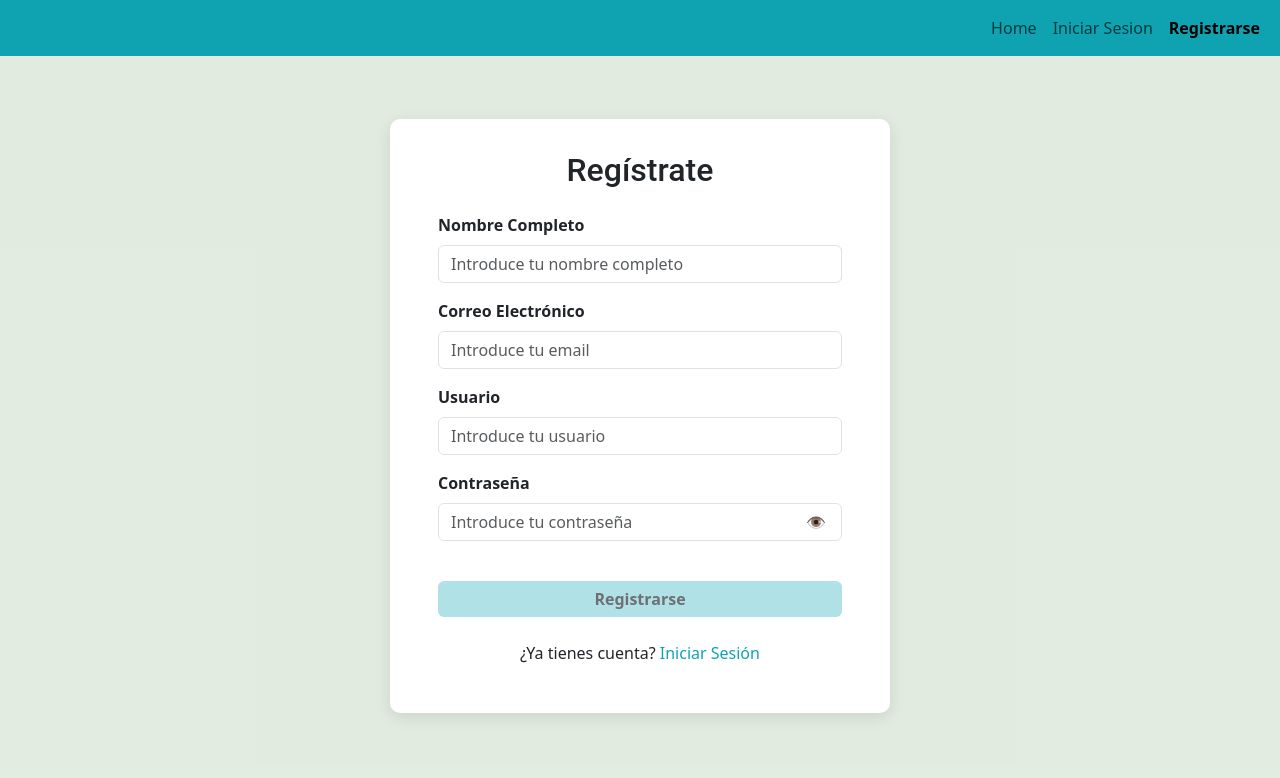
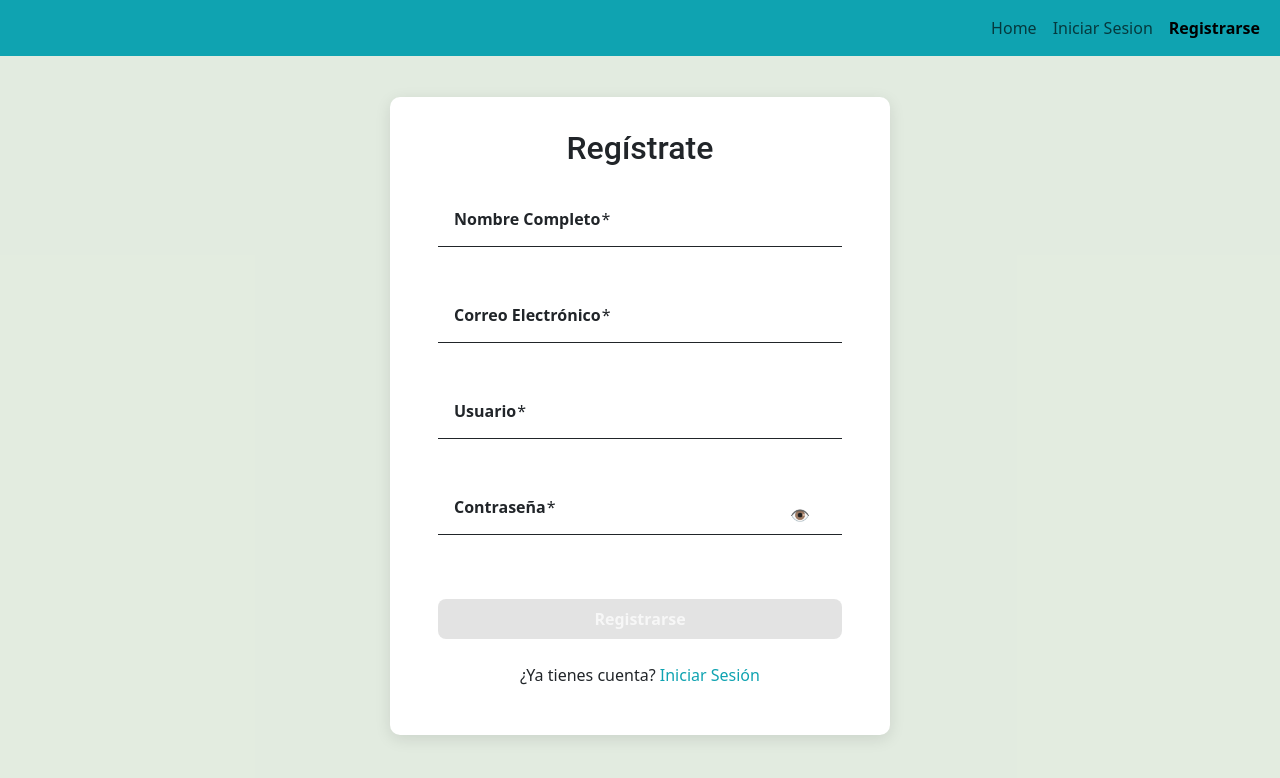
Before and after one commit to mcnudi/fullStackAngular, an Angular app: page /register in a window 1280 px wide. Shown: the top 778 px of the page. Built offline with nearby package versions, Linux system fonts and the light colour scheme.

Commit message:
Primeros pasos con Angular material
Instalación de Angular Material + login y registro adaptados a Angular Material

```diff
--- a/angular.json
+++ b/angular.json
@@ -94,5 +94,8 @@
         }
       }
     }
+  },
+  "cli": {
+    "analytics": false
   }
 }
--- a/package.json
+++ b/package.json
@@ -14,6 +14,7 @@
     "@angular/compiler": "^19.2.0",
     "@angular/core": "^19.2.0",
     "@angular/forms": "^19.2.0",
+    "@angular/material": "^19.2.17",
     "@angular/platform-browser": "^19.2.0",
     "@angular/platform-browser-dynamic": "^19.2.0",
     "@angular/router": "^19.2.0",
--- a/src/app/pages/login/login.component.css
+++ b/src/app/pages/login/login.component.css
@@ -23,3 +23,27 @@
         background-color: rgb(15, 163, 177);
     }
   }
+
+  button[mat-raised-button] {
+    background-color: rgba(15, 163, 177, 1) !important;
+    color: white !important;
+    font-size: 1rem;
+    font-weight: bold;
+    padding: 0.75rem 1.5rem;
+    border-radius: 8px; /* Bordes redondeados */
+    transition: background-color 0.3s ease, transform 0.2s ease;
+    box-shadow: 0 4px 8px rgba(0, 0, 0, 0.2);
+  }
+
+  button[mat-raised-button]:hover {
+    background-color: rgb(13, 145, 157) !important;
+    transform: translateY(-2px); /* Elevación */
+    box-shadow: 0 6px 12px rgba(0, 0, 0, 0.3);
+  }
+
+  button[mat-raised-button]:disabled {
+    background-color: rgba(200, 200, 200, 0.5) !important;
+    color: rgba(255, 255, 255, 0.7) !important;
+    box-shadow: none;
+    cursor: not-allowed; /* Cursor deshabilitado */
+  }
--- a/src/app/pages/login/login.component.html
+++ b/src/app/pages/login/login.component.html
@@ -3,9 +3,10 @@
       <h2 class="text-center mb-4">Iniciar Sesión</h2>
 
       <form [formGroup]="loginForm" (ngSubmit)="onLogin()">
-        <div class="mb-3">
-          <label for="usuario" class="form-label fw-bold">Usuario</label>
+        <mat-form-field class="w-100 mb-3" appearance="fill">
+          <mat-label for="usuario" class="form-label fw-bold">Usuario</mat-label>
           <input
+            matInput
             type="text"
             id="usuario"
             class="form-control"
@@ -13,14 +14,15 @@
             placeholder="Introduce tu usuario"
           />
           @if (checkControl('usuario', 'required')) {
-            <p class="text-danger">El campo es obligatorio</p>
+            <mat-error class="text-danger">El campo es obligatorio</mat-error>
           }
-        </div>
+        </mat-form-field>
 
-        <div class="mb-3">
-          <label for="contrasena" class="form-label fw-bold">Contraseña</label>
+        <mat-form-field class="w-100 mb-3" appearance="fill">
+          <mat-label for="contrasena" class="form-label fw-bold">Contraseña</mat-label>
           <div class="position-relative">
             <input
+            matInput
             [type]="showPassword ? 'text' : 'password'"
             id="contrasena"
             class="form-control"
@@ -40,11 +42,15 @@
           </div>
 
           @if (checkControl('contrasena', 'required')) {
-            <p class="text-danger">El campo es obligatorio</p>
+            <mat-error class="text-danger">El campo es obligatorio</mat-error>
           }
-        </div>
+        </mat-form-field>
 
-        <button type="submit" class="btn w-100 btn-primary-color mt-4 fw-bold" [disabled]="loginForm.invalid">
+        <button
+        mat-raised-button
+        color="primary"
+        class="w-100 mt-4 d-flex align-items-center justify-content-center gap-2"
+        [disabled]="loginForm.invalid">
           Iniciar Sesión
         </button>
       </form>
--- a/src/app/pages/register/register.component.css
+++ b/src/app/pages/register/register.component.css
@@ -23,3 +23,27 @@
         background-color: rgb(15, 163, 177);
     }
   }
+
+  button[mat-raised-button] {
+    background-color: rgba(15, 163, 177, 1) !important;
+    color: white !important;
+    font-size: 1rem;
+    font-weight: bold;
+    padding: 0.75rem 1.5rem;
+    border-radius: 8px; /* Bordes redondeados */
+    transition: background-color 0.3s ease, transform 0.2s ease;
+    box-shadow: 0 4px 8px rgba(0, 0, 0, 0.2);
+  }
+
+  button[mat-raised-button]:hover {
+    background-color: rgb(13, 145, 157) !important;
+    transform: translateY(-2px); /* Elevación */
+    box-shadow: 0 6px 12px rgba(0, 0, 0, 0.3);
+  }
+
+  button[mat-raised-button]:disabled {
+    background-color: rgba(200, 200, 200, 0.5) !important;
+    color: rgba(255, 255, 255, 0.7) !important;
+    box-shadow: none;
+    cursor: not-allowed; /* Cursor deshabilitado */
+  }
--- a/src/app/pages/register/register.component.html
+++ b/src/app/pages/register/register.component.html
@@ -3,11 +3,11 @@
     <h2 class="text-center mb-4">Regístrate</h2>
 
     <form [formGroup]="registerForm" (ngSubmit)="onRegister()">
-      <div class="mb-3">
-        <label for="nombreCompleto" class="form-label fw-bold"
-          >Nombre Completo</label
-        >
+      <mat-form-field class="w-100 mb-3" appearance="fill">
+        <mat-label for="nombreCompleto" class="form-label fw-bold"
+          >Nombre Completo</mat-label>
         <input
+          matInput
           type="text"
           id="nombreCompleto"
           class="form-control"
@@ -15,12 +15,13 @@
           placeholder="Introduce tu nombre completo"
         />
         @if (checkControl('nombreCompleto', 'required')) {
-        <p class="text-danger">El campo es obligatorio</p>
+        <mat-error class="text-danger">El campo es obligatorio</mat-error>
         }
-      </div>
-      <div class="mb-3">
-        <label for="email" class="form-label fw-bold">Correo Electrónico</label>
+      </mat-form-field>
+      <mat-form-field class="w-100 mb-3" appearance="fill">
+        <mat-label for="email" class="form-label fw-bold">Correo Electrónico</mat-label>
         <input
+          matInput
           type="text"
           id="email"
           class="form-control"
@@ -28,14 +29,15 @@
           placeholder="Introduce tu email"
         />
         @if (checkControl('email', 'required')) {
-        <p class="text-danger">El campo es obligatorio</p>
+        <mat-error class="text-danger">El campo es obligatorio</mat-error>
         } @if (checkControl('email', 'pattern')) {
-        <p class="text-danger">Introduce un correo válido</p>
+        <mat-error class="text-danger">Introduce un correo válido</mat-error>
         }
-      </div>
-      <div class="mb-3">
-        <label for="usuario" class="form-label fw-bold">Usuario</label>
+      </mat-form-field>
+      <mat-form-field class="w-100 mb-3" appearance="fill">
+        <mat-label for="usuario" class="form-label fw-bold">Usuario</mat-label>
         <input
+          matInput
           type="text"
           id="usuario"
           class="form-control"
@@ -43,14 +45,15 @@
           placeholder="Introduce tu usuario"
         />
         @if (checkControl('usuario', 'required')) {
-        <p class="text-danger">El campo es obligatorio</p>
+        <mat-error class="text-danger">El campo es obligatorio</mat-error>
         }
-      </div>
+      </mat-form-field>
 
-      <div class="mb-3">
-        <label for="contrasena" class="form-label fw-bold">Contraseña</label>
+      <mat-form-field class="w-100 mb-3" appearance="fill">
+        <mat-label for="contrasena" class="form-label fw-bold">Contraseña</mat-label>
         <div class="position-relative">
           <input
+            matInput
             [type]="showPassword ? 'text' : 'password'"
             id="contrasena"
             class="form-control"
@@ -77,24 +80,24 @@
           Seguridad: {{ seguridadContrasena }}
         </p>
         } @if (checkControl('contrasena', 'required')) {
-        <p class="text-danger text-sm mt-1">El campo es obligatorio</p>
+        <mat-error class="text-danger text-sm mt-1">El campo es obligatorio</mat-error>
         } @else if (checkControl('contrasena', 'pattern')) {
-        <p class="text-danger text-sm mt-1">
+        <mat-error class="text-danger text-sm mt-1">
           La contraseña debe contener al menos una mayúscula, una minúscula y un
           número
-        </p>
+        </mat-error>
         } @else if (checkControl('contrasena', 'minlength')) {
-        <p class="text-danger text-sm mt-1">
+        <mat-error class="text-danger text-sm mt-1">
           La contraseña debe tener al menos 8 caracteres
-        </p>
+        </mat-error>
         }
-      </div>
+      </mat-form-field>
 
       <button
-        type="submit"
-        class="btn w-100 btn-primary-color mt-4 fw-bold"
-        [disabled]="registerForm.invalid"
-      >
+      mat-raised-button
+      color="primary"
+      class="w-100 mt-4 d-flex align-items-center justify-content-center gap-2"
+      [disabled]="registerForm.invalid">
         Registrarse
       </button>
     </form>
--- a/src/app/pages/register/register.component.ts
+++ b/src/app/pages/register/register.component.ts
@@ -8,10 +8,21 @@ import {
 import { Router, RouterLink } from '@angular/router';
 import { AuthService } from '../../services/auth.service';
 import { CommonModule } from '@angular/common';
+import { MatFormFieldModule } from '@angular/material/form-field';
+import { MatInputModule } from '@angular/material/input';
+import { MatButtonModule } from '@angular/material/button';
+import { MatIconModule } from '@angular/material/icon';
 
 @Component({
   selector: 'app-register',
-  imports: [ReactiveFormsModule, RouterLink, CommonModule],
+  imports: [
+    ReactiveFormsModule,
+    RouterLink,
+    CommonModule,
+    MatFormFieldModule,
+    MatInputModule,
+    MatButtonModule,
+    MatIconModule],
   templateUrl: './register.component.html',
   styleUrl: './register.component.css',
 })
```
Also changed, not shown: src/app/pages/login/login.component.ts (+12 -1 lines), 1 other file (tests, documents, lock files or other folders). Lines whose indentation alone changed are shown as unchanged.
